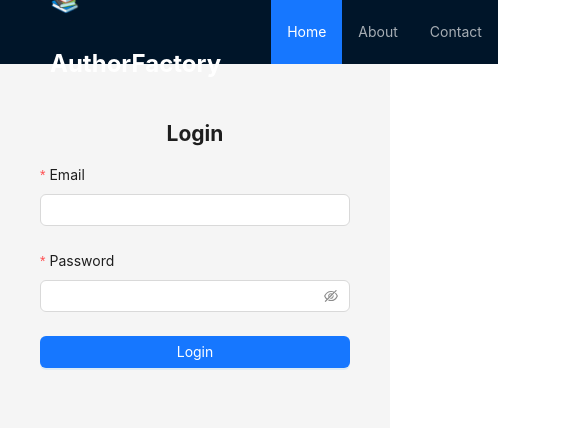
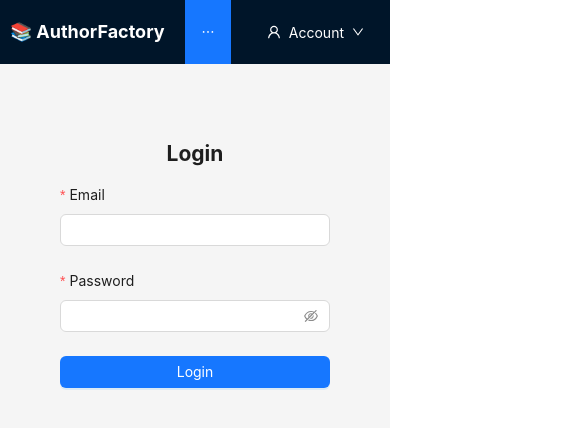
Before and after one commit to MuratY2/review-react, a React (Create React App) app: page /login in a window 390 px wide. Shown: the top 428 px of the page, 585 px wide, since content can reach past the window. Built offline with nearby package versions, Linux system fonts and the light colour scheme; no server answers.

Commit message:
update responsiveness

```diff
--- a/src/App.css
+++ b/src/App.css
@@ -1,5 +1,14 @@
+html, body {
+  margin: 0;
+  padding: 0;
+  width: 100%;
+  overflow-x: hidden;
+}
 
-
+.layout {
+  min-height: 100vh;
+  width: 100%;
+}
 
 .header {
   display: flex;
@@ -7,17 +16,27 @@
   align-items: center;
   padding: 0 50px;
   background-color: #001529;
+  width: 100%;
+  box-sizing: border-box;
 }
 
 .logo {
   color: white;
   font-size: 24px;
   font-weight: bold;
+  white-space: nowrap;
 }
 
 .menu {
   flex: 1;
-  margin-left: 50px;
+  display: flex;
+  justify-content: center;
+  margin-left: 20px;
+}
+
+.menu-item {
+  margin-right: 20px;
+  color: white;
 }
 
 .account-dropdown {
@@ -25,16 +44,11 @@
 }
 
 .account-button {
-  color: white !important;
+  color: white;
   font-size: 16px;
+  white-space: nowrap;
 }
 
-.account-button:hover {
-  color: white !important;
-  background-color: transparent !important;
-}
-
-/* Hero Section */
 .hero-section {
   background-color: #282c34;
   color: white;
@@ -63,7 +77,6 @@
   padding: 10px 40px;
 }
 
-/* Books Section */
 .books-section {
   padding: 50px 20px;
   background-color: #f0f2f5;
@@ -89,7 +102,6 @@
   transform: scale(1.05);
 }
 
-/* Community Section */
 .community-section {
   padding: 50px;
   background-color: #ffffff;
@@ -106,3 +118,55 @@
   font-size: 32px;
   margin-bottom: 20px;
 }
+
+@media (max-width: 768px) {
+  .header {
+    padding: 0 20px;
+  }
+
+  .logo {
+    font-size: 20px;
+  }
+
+  .menu-item {
+    margin-right: 10px;
+  }
+
+  .account-button {
+    font-size: 14px;
+  }
+}
+
+@media (max-width: 576px) {
+  .header {
+    padding: 0 10px;
+  }
+
+  .logo {
+    font-size: 18px;
+  }
+
+  .menu {
+    flex-wrap: wrap;
+    justify-content: flex-start;
+  }
+
+  .menu-item {
+    font-size: 14px;
+    margin-right: 5px;
+  }
+
+  .account-dropdown {
+    margin-left: 10px;
+  }
+
+  .account-button {
+    font-size: 14px;
+  }
+}
+
+.main-content {
+  padding: 20px;
+  max-width: 100%;
+  box-sizing: border-box;
+}
--- a/src/App.js
+++ b/src/App.js
@@ -8,7 +8,7 @@ import { auth } from './firebase';
 import 'animate.css';
 import './App.css';
 import Signup from './Signup';
-import Login from './Login';  // Import the Login component
+import Login from './Login';
 import { notification } from 'antd';
 
 const { Header, Content } = Layout;
@@ -54,7 +54,7 @@ const App = () => {
         <Link to="/signup">Sign Up</Link>
       </Menu.Item>
       <Menu.Item key="2">
-        <Link to="/login">Login</Link>  {/* Link to login page */}
+        <Link to="/login">Login</Link>
       </Menu.Item>
     </Menu>
   );
@@ -78,8 +78,8 @@ const App = () => {
 
         <Content className="main-content">
           <Routes>
-            <Route path="/signup" element={<Signup />} />  {/* Signup route */}
-            <Route path="/login" element={<Login />} />    {/* Login route */}
+            <Route path="/signup" element={<Signup />} />
+            <Route path="/login" element={<Login />} />
             <Route path="/" element={(
               <>
                 <div className="hero-section animate__animated animate__fadeInUp">
```
